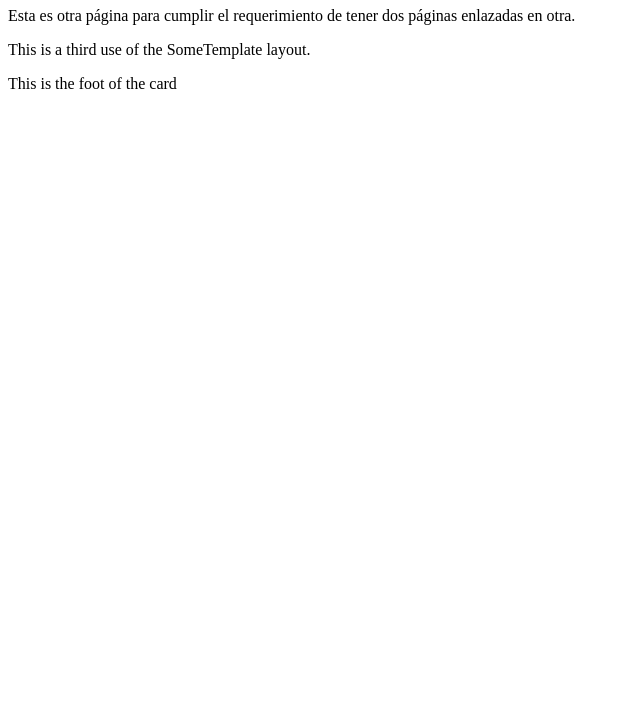
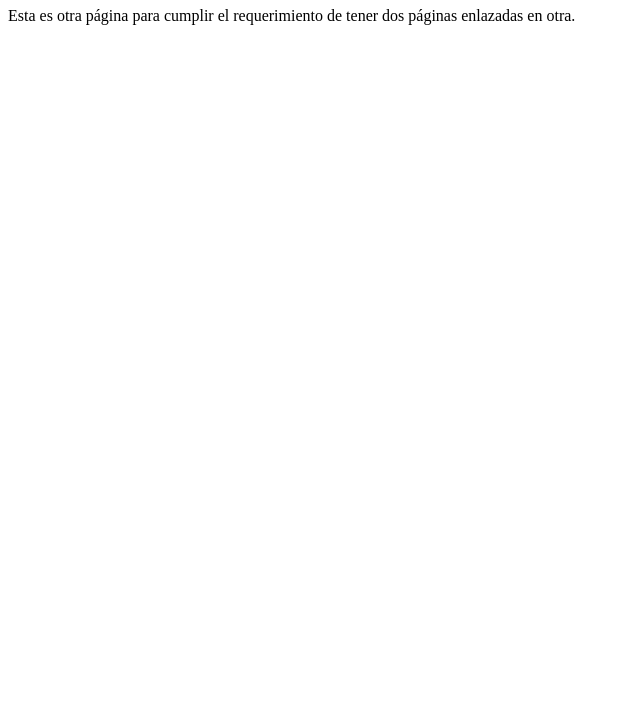
Before and after one commit to alu0101056944/sytwc-gatsby, a Gatsby site in the folder gatsby_page/: page /about in a window 1280 px wide. Shown: the part 73-800 px from the top of the page, without its empty margins (0-640 px from the left). Built offline with nearby package versions, Linux system fonts and the light colour scheme; Gatsby itself is replaced by a stand-in of ours.

Commit message:
Got the gatsby plugin image working. Commented template due to it not working.

```diff
--- a/gatsby_page/gatsby-config.js
+++ b/gatsby_page/gatsby-config.js
@@ -9,6 +9,7 @@ module.exports = {
   plugins: [
     "gatsby-plugin-sass",
     "gatsby-plugin-image",
-    "gatsby-source-filesystem"
+    "gatsby-plugin-sharp",
+    // "gatsby-source-filesystem",
   ]
 };
--- a/gatsby_page/package.json
+++ b/gatsby_page/package.json
@@ -18,6 +18,7 @@
     "gatsby": "^5.12.4",
     "gatsby-plugin-image": "^3.12.3",
     "gatsby-plugin-sass": "^6.12.3",
+    "gatsby-plugin-sharp": "^5.12.3",
     "gatsby-source-filesystem": "^5.12.1",
     "react": "^18.2.0",
     "react-dom": "^18.2.0",
--- a/gatsby_page/src/pages/about.js
+++ b/gatsby_page/src/pages/about.js
@@ -1,16 +1,18 @@
 import * as React from 'react';
-import SomeTemplate from '../templates/sometemplate';
+// import SomeTemplate from '../templates/sometemplate';
 
 const About = () => {
   return (
     <main>
       <h1>Introduction to Gatsby</h1>
       <p>Esta es otra página para cumplir el requerimiento de tener dos páginas enlazadas en otra.</p>
-      <SomeTemplate>
+      {/* <SomeTemplate>
         <p>This is a third use of the SomeTemplate layout.</p>
-      </SomeTemplate>
+      </SomeTemplate> */}
     </main>
   )
 }
 
+export const Head = () => <title>SYTWC práctica de gatsby; sobre main</title>
+
 export default About;
--- a/gatsby_page/src/templates/sometemplate.js
+++ b/gatsby_page/src/templates/sometemplate.js
@@ -1,16 +1,16 @@
 import * as React from 'react';
 
-const SomeTemplate = ({children}) => {
-  return (
-    <div>
-      <div>
-        {children}
-      </div>
-      <div>
-        <p>This is the foot of the card</p>
-      </div>
-    </div>
-  )
-}
+// const SomeTemplate = ({children}) => {
+//   return (
+//     <div>
+//       <div>
+//         {children}
+//       </div>
+//       <div>
+//         <p>This is the foot of the card</p>
+//       </div>
+//     </div>
+//   );
+// }
 
-export default SomeTemplate;
+// export default SomeTemplate;
```
Also changed, not shown: gatsby_page/src/pages/example.js (+6 -4 lines), gatsby_page/src/pages/index.js (+7 -5 lines), 1 other file.
